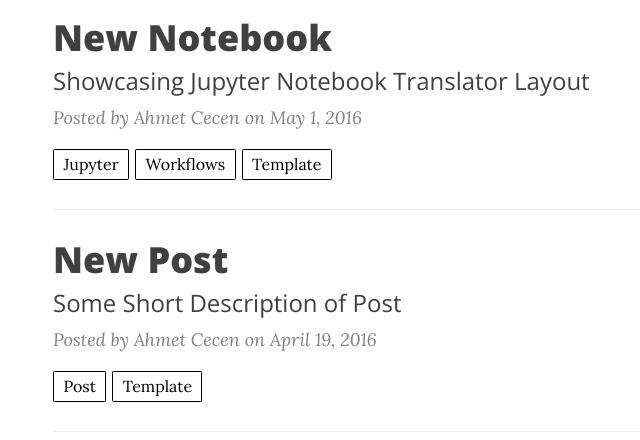
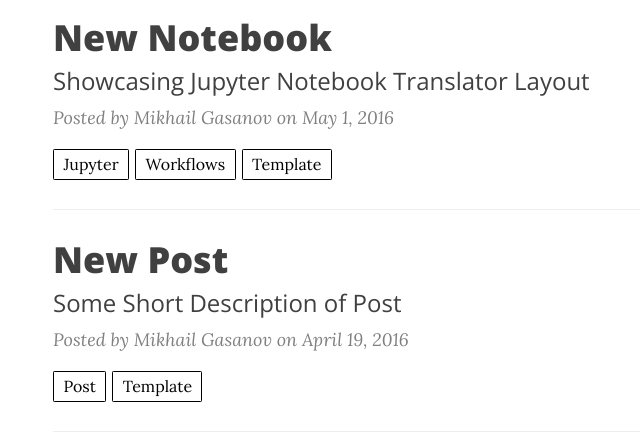
Before and after one commit to deepcrop/deepcrop.github.io, a Jekyll site: the page built from index.html, in a window 1280 px wide. Shown: the part 834-1274 px from the top of the page, without its empty margins (212-852 px from the left). Built offline with Jekyll 4.4.1, drawn with Linux system fonts in a browser that asks for light colours; nearby versions of some CDN libraries; the list of posts is cut into pages by our own code.

Commit message:
local publ

```diff
--- a/_posts/2016-04-19-New-Post.markdown
+++ b/_posts/2016-04-19-New-Post.markdown
@@ -1,7 +1,7 @@
 ---
 layout:     post
 title:      New Post
-author:     Ahmet Cecen
+author:     Mikhail Gasanov
 tags: 		post template
 subtitle:  	Some Short Description of Post
 category:  project1
--- a/_posts/2016-05-01-New-Notebook.markdown
+++ b/_posts/2016-05-01-New-Notebook.markdown
@@ -1,7 +1,7 @@
 ---
 layout:     notebook
 title:      New Notebook
-author:     Ahmet Cecen
+author:     Mikhail Gasanov
 tags: 		jupyter workflows template
 subtitle:   Showcasing Jupyter Notebook Translator Layout
 category:  project1
```
